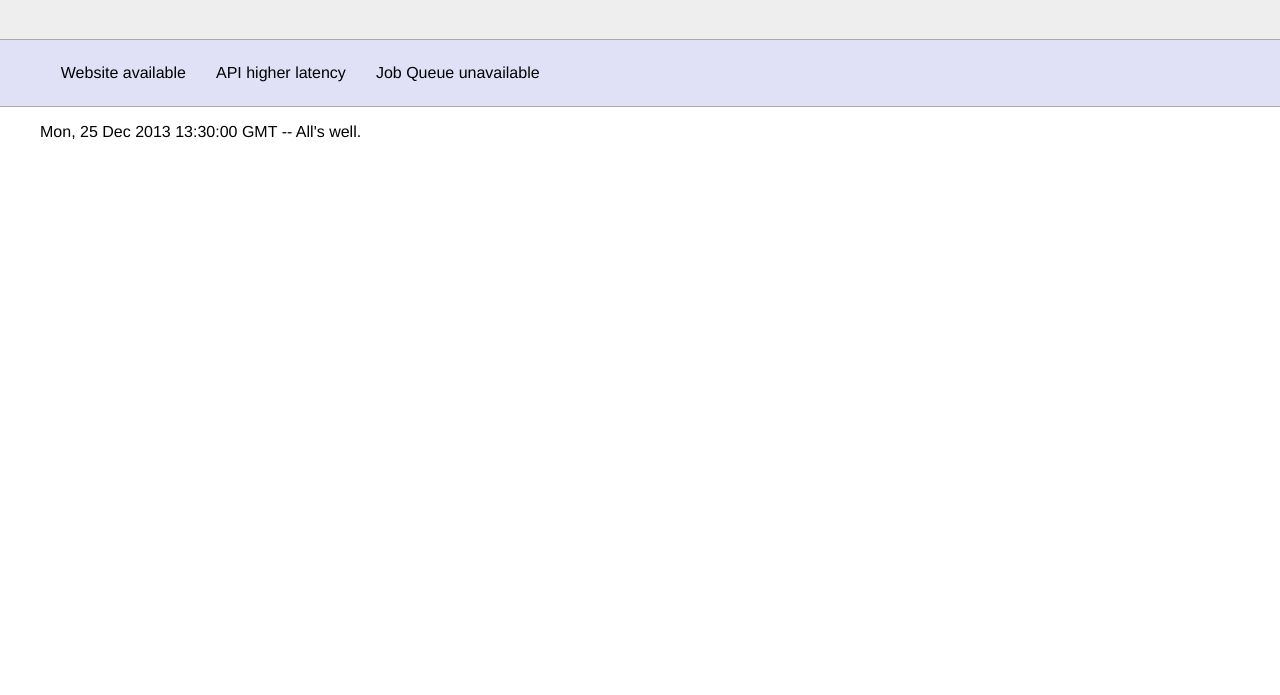
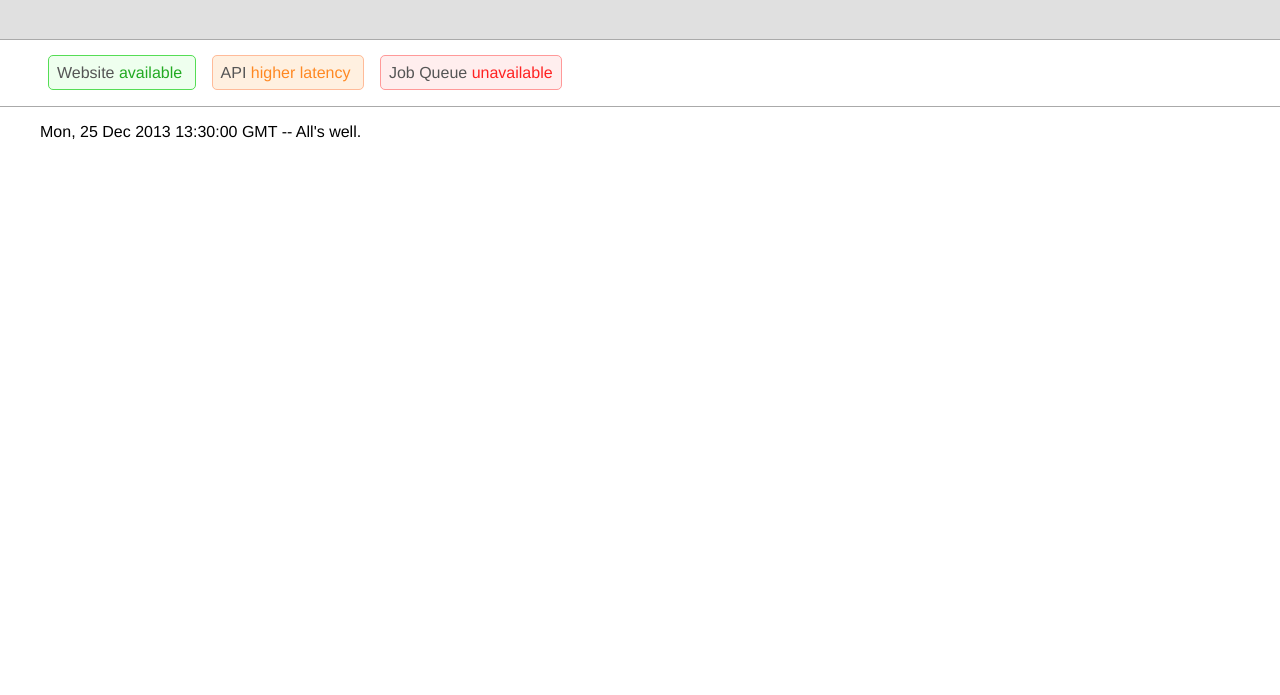
Before and after one commit to danielbeardsley/status-site, a plain HTML site: page index.html in a window 1280 px wide. Shown: the part 105-800 px from the top of the page. Drawn offline with nearby package versions, Linux system fonts and the light colour scheme.

Commit message:
A little better default styling

```diff
--- a/style.css
+++ b/style.css
@@ -5,14 +5,14 @@ body {
 }
 
 header {
-   background:#eee;
+   background:#e0e0e0;
    color:#555;
    padding:2em 3em;
 }
 
 #leader {
-   padding: 0.5em 1em;
-   background: #e0e0f7;
+   padding: 0.5em;
+   background: white;
 }
 
 header,
@@ -27,16 +27,34 @@ header,
 
 .service {
    display:inline;
-   padding:0.1em 0.3em;
+   padding:0.5em 0.5em;
    margin-right:1em;
+   border: 1px solid rgba(0,0,0,0.2);
+   border-radius:5px;
+   color:#555;
 }
 .service.available {
+   background: #efe;
+   border-color: #5d5;
+}
+.service.available > .state {
+   color:#2a2;
 }
 
 .service.unavailable {
+   background: #fee;
+   border-color: #f99;
+}
+.service.unavailable > .state {
+   color:#f22;
 }
 
 .service.partial {
+   background: #fff0e0;
+   border-color: #fb9;
+}
+.service.partial > .state {
+   color:#f82;
 }
 
 .template {
```
